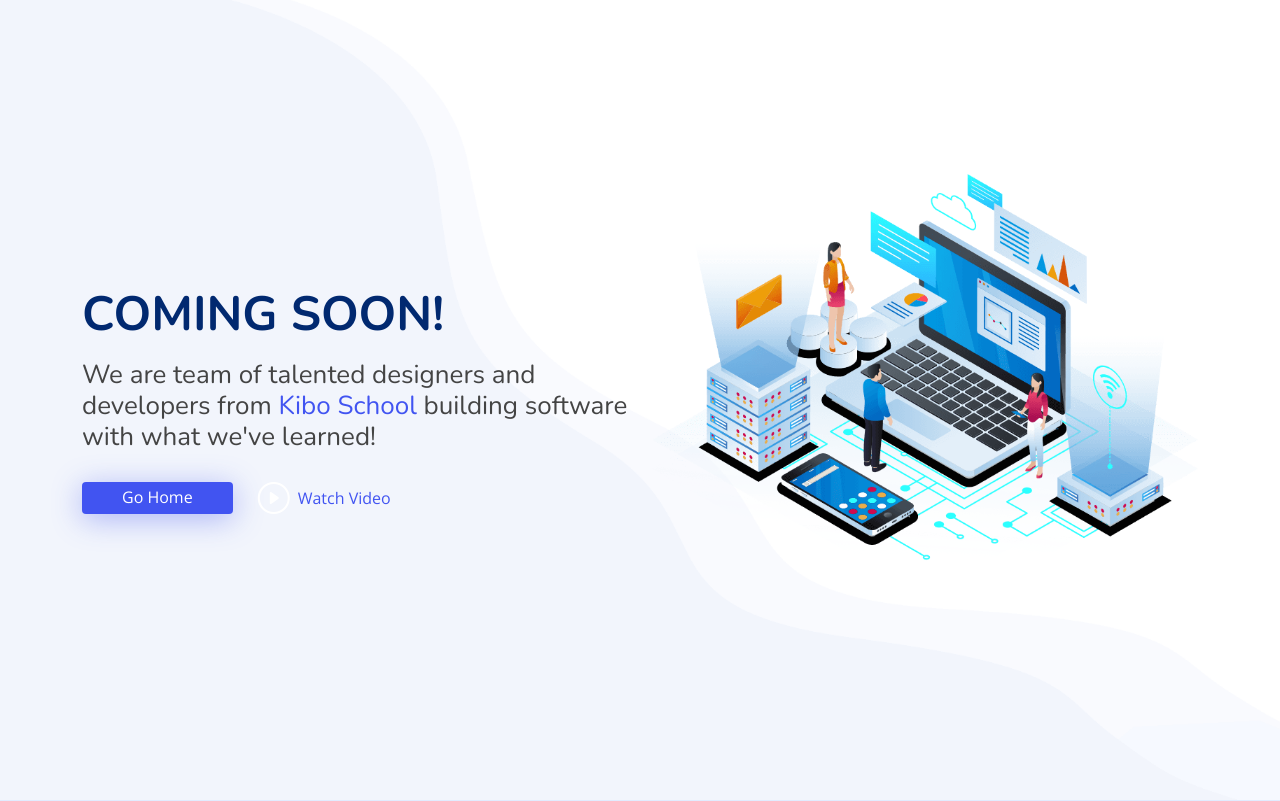
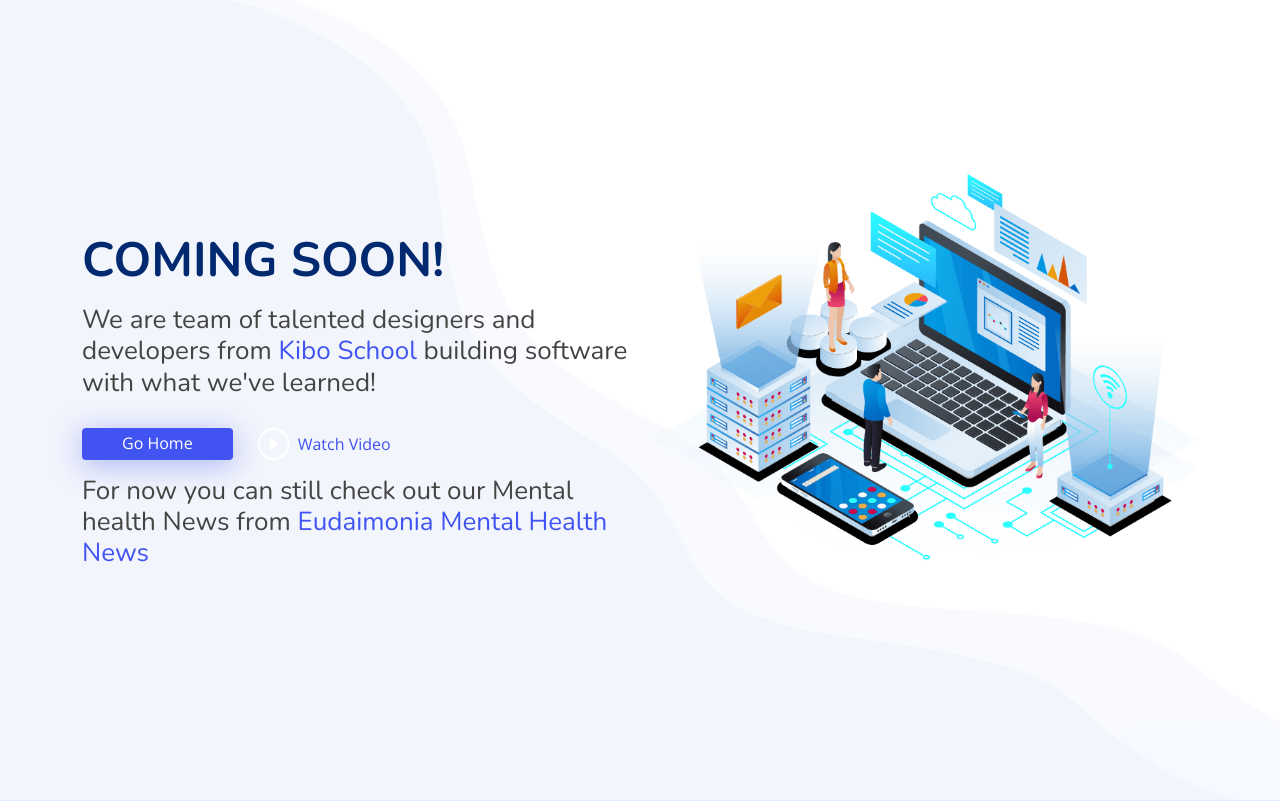
Before and after one commit to iamfaqeehhokyky/Eudaimonia, a Flask app: page /blog in a window 1280 px wide. Shown: the part 80-881 px from the top of the page. Run offline with Flask 3, Linux system fonts and the light colour scheme; some libraries are stand-ins or nearby versions.

Commit message:
final update

```diff
--- a/app.py
+++ b/app.py
@@ -1019,6 +1019,9 @@ def group_chat():
 
 @app.route('/news')
 def news():
+    if g.user is None:
+        return redirect(url_for('signin'))
+
     # this makes an API request to retrieve news articles related to mental health
     url = 'https://newsapi.org/v2/everything'
     params = {
--- a/templates/allergies.html
+++ b/templates/allergies.html
@@ -34,7 +34,7 @@
                     <select id="AllergyType" name="AllergyType">
                       <option value="eggs">Eggs</option>
                       <option value="wheat">wheat</option>
-                      <option value="oil">Oil</option>
+                      <option value="oil">Oil/Peanut</option>
                       <option value="oat">Oat</option>
                     </select>
                   </div>
--- a/templates/blog.html
+++ b/templates/blog.html
@@ -104,12 +104,11 @@
                 ><i class="bi bi-play-circle"></i><span>Watch Video</span></a
               >
             </div>
-            <!-- <h2> Or see Eudaimonia Customized News on Mental Health</h2>
-            <div class="d-flex justify-content-center justify-content-lg-start">
-              <a href="/news" class="btn-get-started scrollto">Eudaimonia News</a>
-            </div> -->
+            <h2>
+              For now you can still check out our Mental health News from
+              <a href="/news" target="_blank">Eudaimonia Mental Health News</a>
+            </h2>
           </div>
-
 
 
           <div
```
Also changed, not shown: templates/homeblog.html (+4 -4 lines), database.db.
